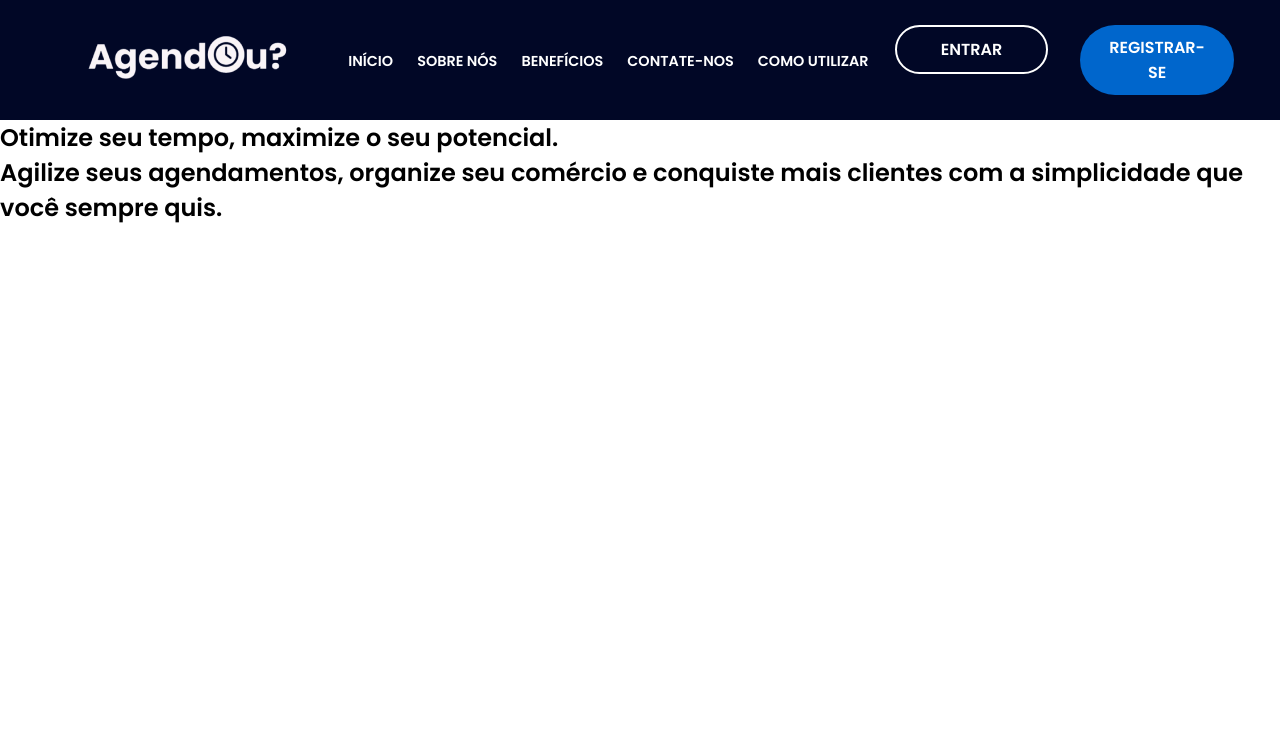
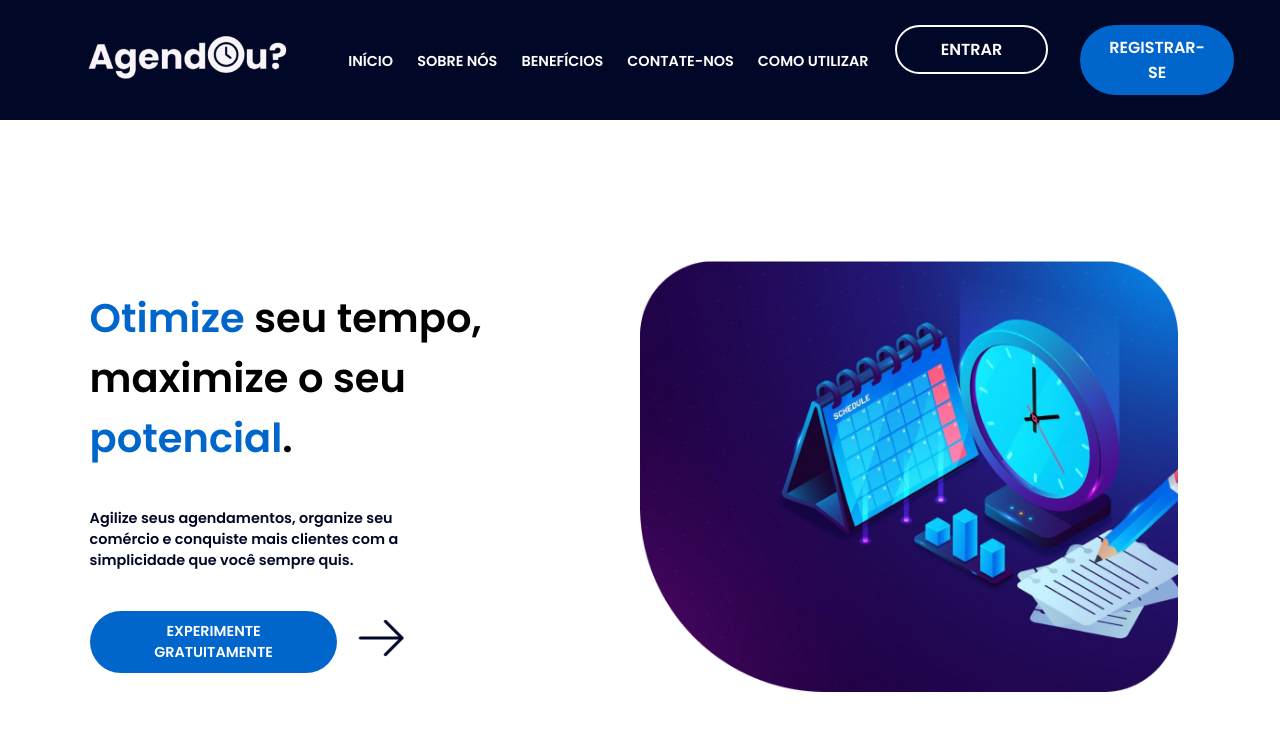
Before and after one commit to Agendou/agendou-web-front, a React (Create React App) app: page / in a window 1280 px wide. Shown: the top 730 px of the page. Built offline with nearby package versions, Linux system fonts and the light colour scheme.

Commit message:
feature: finalização da seção start

```diff
--- /dev/null
+++ b/src/components/LandingPage/Start/Start.jsx
@@ -0,0 +1,24 @@
+import React from "react"
+import style from './Start.module.css'
+import img from '../../../assets/images/image 1.png'
+import arrow from '../../../assets/images/arrow.png'
+
+const Start = () => {
+    return (
+        <section className={style["section01"]}>
+            <div className={style["words-box"]}>
+                <h1 className={style["title"]}><span className={style["blueColor"]}>Otimize</span> seu tempo, maximize o seu <span className={style["blueColor"]}>potencial</span>.</h1>
+                <p className={style["subtitle"]}>Agilize seus agendamentos, organize seu comércio e conquiste mais clientes com a simplicidade que você sempre quis.</p>
+                <div className={style["button-box"]}>
+                    <a href="#"><button className={`btn blueBtn ${style.button}`}>EXPERIMENTE GRATUITAMENTE</button></a>
+                    <a href="#"><img className={style["arrow"]} src={arrow} alt="Seta para a direita" /></a>
+                </div>
+            </div>
+            <div className={style["img-box"]}>
+                <img className={style["img01"]} src={img} alt="Ilustração de um relógio, uma agenda e um calendário, tom azul brilhante." />
+            </div>
+        </section>
+    )
+}
+
+export default Start;
--- /dev/null
+++ b/src/components/LandingPage/Start/Start.module.css
@@ -0,0 +1,52 @@
+.section01 {
+    height: 90vh;
+    display: flex;
+    align-items: center;
+    justify-content: center;
+}
+
+.section01 div {
+    width: 43%;
+}
+
+.words-box {
+    display: flex;
+    flex-direction: column;
+    gap: 2.5rem;
+}
+
+.button-box {
+    display: flex;
+    align-items: center;
+}
+
+.button {
+    font-size: 0.9rem;
+    width: 130%;
+}
+
+.arrow {
+    position: relative;
+    transform: translate(170%);
+}
+
+.blueColor {
+    color: #0066cc;
+}
+
+.title {
+    font-size: 2.5rem;
+    width: 81%;
+    font-weight: bold;
+}
+
+.subtitle {
+    font-size: 0.9rem;
+    color: #010726;
+    font-weight: bold;
+    width: 60%;
+}
+
+.img01 {
+    width: 42vw;
+}
--- a/src/pages/Home/Home.jsx
+++ b/src/pages/Home/Home.jsx
@@ -1,16 +1,12 @@
 import React from "react";
-import styles from "./Home.module.css";
 import Header from "../../components/Header/Header"
+import Start from "../../components/LandingPage/Start/Start";
 
 const Home = () => {
   return (
     <>
       <Header/>
-      <section className={styles["section-01"]}>
-        <h1>Otimize seu tempo, maximize o seu potencial.</h1>
-        <h2>Agilize seus agendamentos, organize seu comércio e conquiste mais clientes com a simplicidade que você sempre quis.</h2>
-
-      </section>
+      <Start/>
     </>
   );
 };
--- a/src/pages/Home/Home.module.css
+++ /dev/null
@@ -1,3 +0,0 @@
-.section01 {
-    height: 100vh;
-}
--- a/src/styles/globals.css
+++ b/src/styles/globals.css
@@ -8,6 +8,7 @@
 
 body {
   font-family: 'Poppins', sans-serif;
+  overflow-x: hidden;
 }
 
 button {
```
Also changed, not shown: src/assets/images/arrow.png (added), src/assets/images/image 1.png (added).
